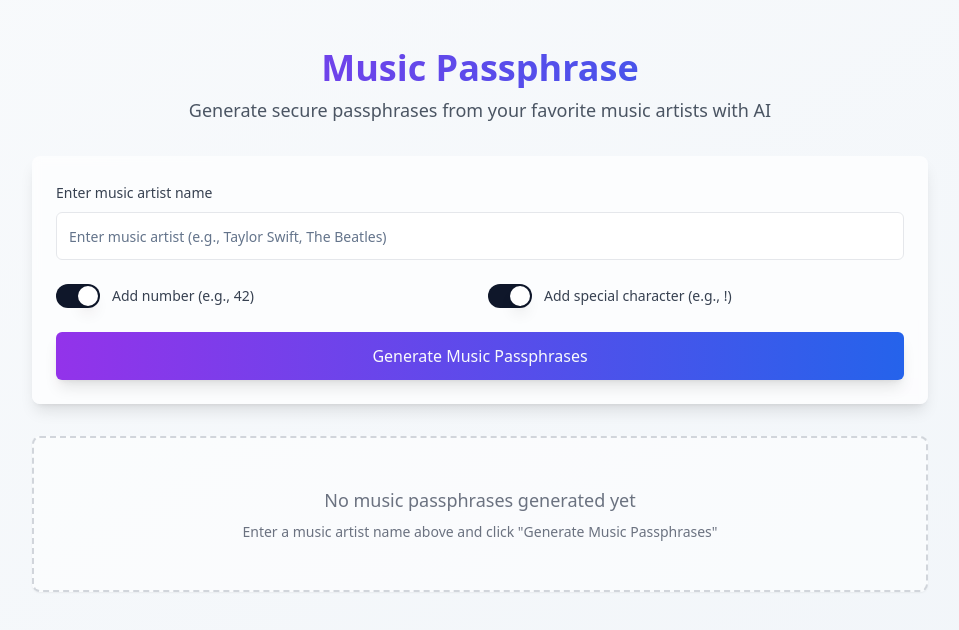
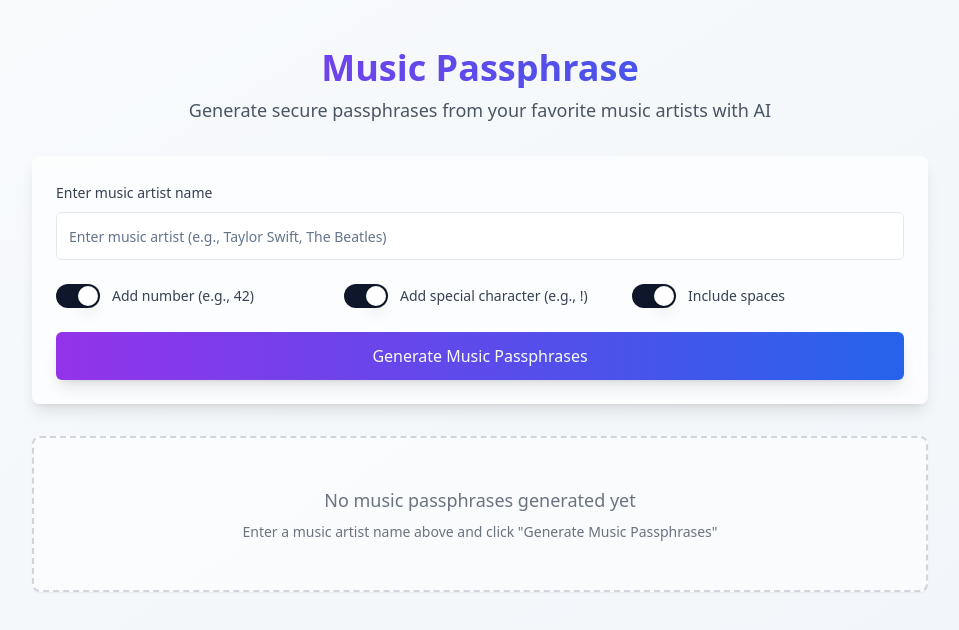
Before and after one commit to seansoreilly/phrase-forge-groq-gen, a React (Vite) app: page / in a window 1280 px wide. Shown: the top 630 px of the page, without its empty margins (160-1119 px from the left). Built offline with nearby package versions, Linux system fonts and the light colour scheme.

Commit message:
feat: implement spaces toggle for passphrases - Task 1 complete

```diff
--- a/src/api/generate.ts
+++ b/src/api/generate.ts
@@ -2,6 +2,7 @@ interface RequestBody {
   keywords: string;
   addNumber: boolean;
   addSpecialChar: boolean;
+  includeSpaces: boolean;
 }
 
 interface ApiResponse {
@@ -12,14 +13,14 @@ interface ApiResponse {
 }
 
 export async function generatePassphrases(requestBody: RequestBody): Promise<string[]> {
-  const { keywords, addNumber, addSpecialChar } = requestBody;
+  const { keywords, addNumber, addSpecialChar, includeSpaces } = requestBody;
 
   if (!keywords || keywords.trim().length === 0) {
     throw new Error('Keywords are required');
   }
 
   console.log('Generating passphrases for keywords:', keywords);
-  console.log('Options:', { addNumber, addSpecialChar });
+  console.log('Options:', { addNumber, addSpecialChar, includeSpaces });
 
   try {
     const response = await fetch('/api/generate-passphrases', {
@@ -31,6 +32,7 @@ export async function generatePassphrases(requestBody: RequestBody): Promise<str
         keywords: keywords.trim(),
         addNumber,
         addSpecialChar,
+        includeSpaces,
       }),
     });
 
@@ -51,12 +53,12 @@ export async function generatePassphrases(requestBody: RequestBody): Promise<str
 
     // If there's an issue with the API, fall back to mock implementation
     console.log('Falling back to mock implementation...');
-    const mockPassphrases = generateMockPassphrases(keywords, addNumber, addSpecialChar);
+    const mockPassphrases = generateMockPassphrases(keywords, addNumber, addSpecialChar, includeSpaces);
     return mockPassphrases;
   }
 }
 
-function generateMockPassphrases(keywords: string, addNumber: boolean, addSpecialChar: boolean): string[] {
+function generateMockPassphrases(keywords: string, addNumber: boolean, addSpecialChar: boolean, includeSpaces: boolean): string[] {
   const keywordLower = keywords.toLowerCase();
 
   // Generate more creative mock passphrases based on keywords
@@ -81,9 +83,14 @@ function generateMockPassphrases(keywords: string, addNumber: boolean, addSpecia
   return selectedTemplates.map(template => {
     let passphrase = template.charAt(0).toUpperCase() + template.slice(1);
 
+    // Remove spaces if includeSpaces is false
+    if (!includeSpaces) {
+      passphrase = passphrase.replace(/\s+/g, '');
+    }
+
     if (addNumber) {
       const randomNumber = Math.floor(Math.random() * 90) + 10; // 10-99
-      passphrase += ` ${randomNumber}`;
+      passphrase += includeSpaces ? ` ${randomNumber}` : randomNumber;
     }
 
     if (addSpecialChar) {
--- a/src/pages/Index.tsx
+++ b/src/pages/Index.tsx
@@ -12,6 +12,7 @@ const Index = () => {
   const [keywords, setKeywords] = useState("");
   const [addNumber, setAddNumber] = useState(true);
   const [addSpecialChar, setAddSpecialChar] = useState(true);
+  const [includeSpaces, setIncludeSpaces] = useState(true);
   const [passphrases, setPassphrases] = useState<string[]>([]);
   const [loading, setLoading] = useState(false);
   const [copiedIndex, setCopiedIndex] = useState<number | null>(null);
@@ -24,6 +25,9 @@ const Index = () => {
     const savedAddSpecialChar = localStorage.getItem(
       "musicPassphrase_addSpecialChar"
     );
+    const savedIncludeSpaces = localStorage.getItem(
+      "musicPassphrase_includeSpaces"
+    );
 
     if (savedKeywords !== null) {
       setKeywords(savedKeywords);
@@ -33,6 +37,9 @@ const Index = () => {
     }
     if (savedAddSpecialChar !== null) {
       setAddSpecialChar(JSON.parse(savedAddSpecialChar));
+    }
+    if (savedIncludeSpaces !== null) {
+      setIncludeSpaces(JSON.parse(savedIncludeSpaces));
     }
   }, []);
 
@@ -57,6 +64,14 @@ const Index = () => {
     );
   }, [addSpecialChar]);
 
+  // Save includeSpaces to localStorage whenever it changes
+  useEffect(() => {
+    localStorage.setItem(
+      "musicPassphrase_includeSpaces",
+      JSON.stringify(includeSpaces)
+    );
+  }, [includeSpaces]);
+
   const handleGeneratePassphrases = async () => {
     if (!keywords.trim()) {
       toast({
@@ -73,6 +88,7 @@ const Index = () => {
         keywords: keywords.trim(),
         addNumber,
         addSpecialChar,
+        includeSpaces,
       });
 
       setPassphrases(newPassphrases);
@@ -172,7 +188,7 @@ const Index = () => {
               </div>
 
               {/* Options */}
-              <div className="grid grid-cols-1 sm:grid-cols-2 gap-4">
+              <div className="grid grid-cols-1 sm:grid-cols-2 lg:grid-cols-3 gap-4">
                 <div className="flex items-center space-x-3">
                   <Switch
                     id="add-number"
@@ -200,6 +216,21 @@ const Index = () => {
                     className="text-sm font-medium text-gray-700"
                   >
                     Add special character (e.g., !)
+                  </Label>
+                </div>
+
+                <div className="flex items-center space-x-3">
+                  <Switch
+                    id="include-spaces"
+                    checked={includeSpaces}
+                    onCheckedChange={setIncludeSpaces}
+                    disabled={loading}
+                  />
+                  <Label
+                    htmlFor="include-spaces"
+                    className="text-sm font-medium text-gray-700"
+                  >
+                    Include spaces
                   </Label>
                 </div>
               </div>
```
Also changed, not shown: api/generate-passphrases.ts (+8 -2 lines), 1 other file (tests, documents, lock files or other folders).
